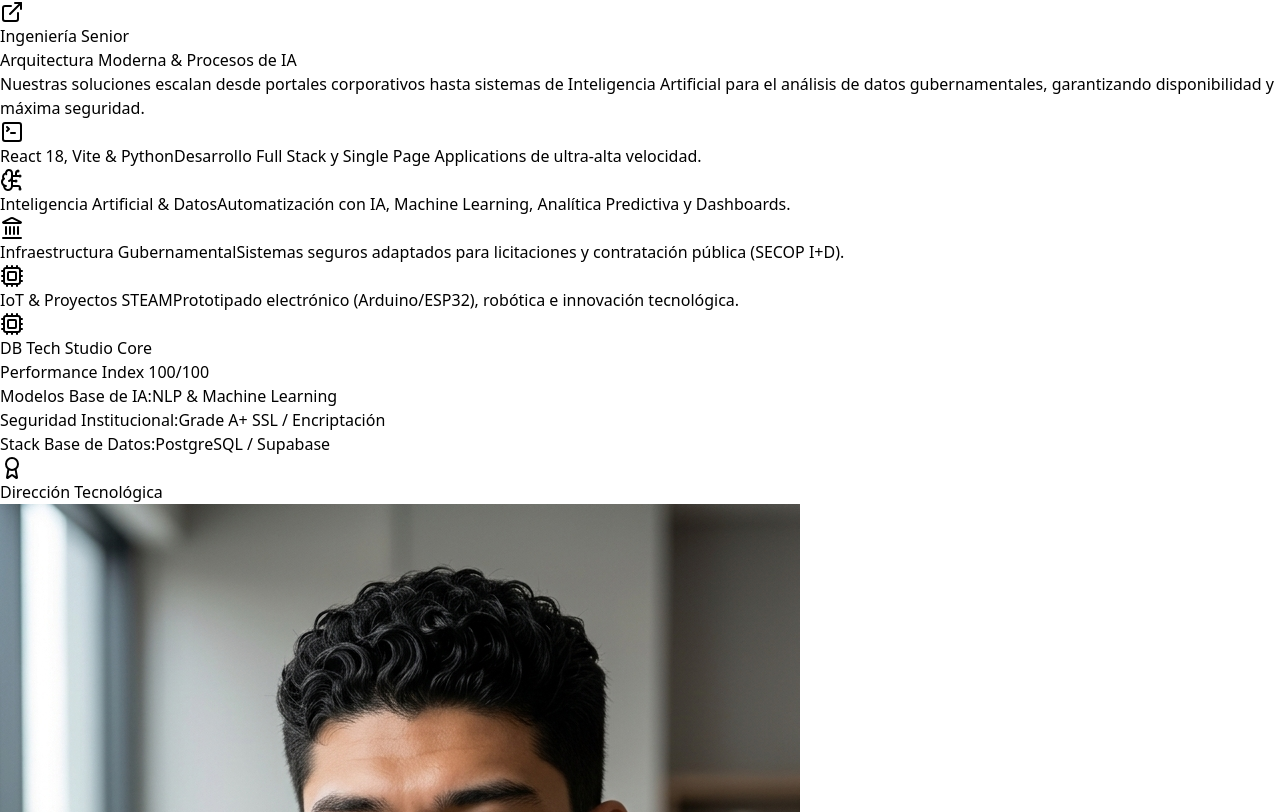
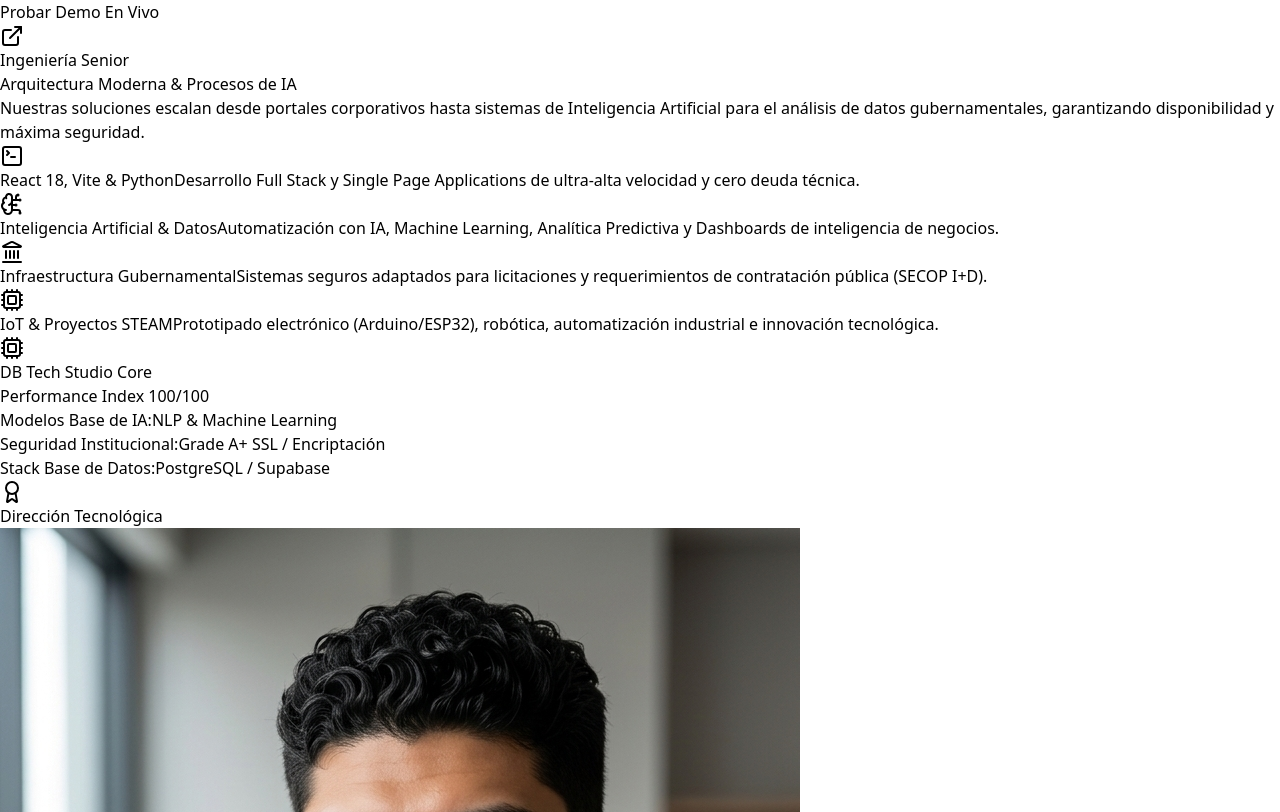
Before and after one commit to DayronBejarano/db-tech-studio, a React (Vite) app: page / in a window 1280 px wide. Shown: the part 2128-2940 px from the top of the page. Built offline with nearby package versions, Linux system fonts and the light colour scheme.

Commit message:
update 1.1

```diff
--- a/src/App.jsx
+++ b/src/App.jsx
@@ -63,10 +63,26 @@ const DEMOS_COMERCIALES = [
 ];
 
 const STACK_TECNOLOGICO = [
-  { icon: TerminalSquare, nombre: 'React 18, Vite & Python', desc: 'Desarrollo Full Stack y Single Page Applications de ultra-alta velocidad.' },
-  { icon: BrainCircuit, nombre: 'Inteligencia Artificial & Datos', desc: 'Automatización con IA, Machine Learning, Analítica Predictiva y Dashboards.' },
-  { icon: Landmark, nombre: 'Infraestructura Gubernamental', desc: 'Sistemas seguros adaptados para licitaciones y contratación pública (SECOP I+D).' },
-  { icon: Cpu, nombre: 'IoT & Proyectos STEAM', desc: 'Prototipado electrónico (Arduino/ESP32), robótica e innovación tecnológica.' }
+  {
+    icon: TerminalSquare,
+    nombre: 'React 18, Vite & Python',
+    desc: 'Desarrollo Full Stack y Single Page Applications de ultra-alta velocidad y cero deuda técnica.'
+  },
+  {
+    icon: BrainCircuit,
+    nombre: 'Inteligencia Artificial & Datos',
+    desc: 'Automatización con IA, Machine Learning, Analítica Predictiva y Dashboards de inteligencia de negocios.'
+  },
+  {
+    icon: Landmark,
+    nombre: 'Infraestructura Gubernamental',
+    desc: 'Sistemas seguros adaptados para licitaciones y requerimientos de contratación pública (SECOP I+D).'
+  },
+  {
+    icon: Cpu,
+    nombre: 'IoT & Proyectos STEAM',
+    desc: 'Prototipado electrónico (Arduino/ESP32), robótica, automatización industrial e innovación tecnológica.'
+  }
 ];
 
 export const App = () => {
@@ -79,7 +95,7 @@ export const App = () => {
     const entidad = formData.get('entidad');
     const categoria = formData.get('categoria');
 
-    const mensaje = `Hola Ing. Dayron. Soy ${nombre} de ${entidad}.%0A%0AEstoy interesado en la categoría: *${categoria}* [REF: HUB-PORTAFOLIO].%0A%0A¿Podemos agendar una asesoría técnica para revisar los requerimientos?`;
+    const mensaje = `Hola Ing. Dayron. Soy ${nombre} de ${entidad}.%0A%0AEstoy interesado en la categoría: *${categoria}* [REF: HUB-PORTAFOLIO].%0A%0A¿Podemos agendar una asesoría técnica para revisar los requerimientos de nuestra empresa?`;
     window.open(`https://wa.me/573104208919?text=${mensaje}`, '_blank');
   };
 
@@ -89,14 +105,24 @@ export const App = () => {
     <div className="min-h-screen bg-[#06080d] text-slate-100 font-sans relative overflow-hidden selection:bg-cyan-500 selection:text-black">
       <AmbientBackground />
 
+      {/* HEADER DE LA AGENCIA */}
       <header className="relative z-40 border-b border-white/10 bg-slate-950/70 backdrop-blur-xl px-6 py-4 sticky top-0">
         <div className="max-w-7xl mx-auto flex items-center justify-between">
           <div className="flex items-center gap-3">
-            <div className="w-10 h-10 rounded-xl overflow-hidden shadow-lg shadow-cyan-500/20 border border-white/10 bg-slate-900 flex items-center justify-center">
-              <img src="/logo.png" alt="DB Tech Studio Logo" className="w-full h-full object-cover" />
+            <div className="w-10 h-10 rounded-xl overflow-hidden shadow-lg shadow-cyan-500/20 border border-white/10 bg-slate-900 flex items-center justify-center shrink-0">
+              <img
+                src="/logo.png"
+                alt="DB Tech Studio Logo"
+                className="w-full h-full object-cover"
+                onError={(e) => {
+                  e.target.style.display = 'none';
+                  e.target.parentElement.innerText = 'DB';
+                  e.target.parentElement.className = "w-10 h-10 rounded-xl bg-gradient-to-r from-cyan-500 to-blue-600 flex items-center justify-center text-white font-black text-sm shrink-0";
+                }}
+              />
             </div>
             <div>
-              <span className="text-lg font-bold tracking-tight text-white block">DB Tech Studio</span>
+              <span className="text-lg font-bold tracking-tight text-white block leading-none">DB Tech Studio</span>
               <span className="text-[10px] text-cyan-400 font-mono tracking-widest uppercase">Arquitectura & IA</span>
             </div>
           </div>
@@ -106,6 +132,7 @@ export const App = () => {
             <a href="#stack" className="hover:text-cyan-400 transition-colors">{t('nav.stack', 'Capacidades')}</a>
             <a href="#director" className="hover:text-cyan-400 transition-colors">{t('nav.director', 'Dirección')}</a>
 
+            {/* SWITCHER DE IDIOMAS */}
             <div className="flex items-center gap-2 bg-slate-900/80 px-3 py-1.5 rounded-full border border-white/10">
               <Globe2 className="w-3.5 h-3.5 text-cyan-500" />
               <button onClick={() => changeLanguage('es')} className={`transition-colors font-bold ${i18n.language === 'es' ? 'text-cyan-400' : 'text-slate-500 hover:text-white'}`}>ES</button>
@@ -122,6 +149,7 @@ export const App = () => {
         </div>
       </header>
 
+      {/* HERO SECTION */}
       <section className="relative z-10 max-w-7xl mx-auto px-6 pt-24 pb-20 text-center">
         <ScrollReveal>
           <div className="inline-flex items-center gap-2 px-4 py-1.5 rounded-full bg-cyan-950/60 border border-cyan-500/30 text-cyan-300 text-xs font-mono mb-8 backdrop-blur-md">
@@ -136,7 +164,7 @@ export const App = () => {
             </span>
           </h1>
 
-          <p className="text-slate-400 text-base md:text-xl max-w-3xl mx-auto leading-relaxed mb-12">
+          <p className="text-slate-400 text-base md:text-xl max-w-3xl mx-auto leading-relaxed mb-12 font-light">
             {t('hero.desc', 'Desarrollo de ecosistemas digitales, automatizaciones inteligentes e infraestructura de software para corporaciones y sector público.')}
           </p>
 
@@ -148,11 +176,15 @@ export const App = () => {
         </ScrollReveal>
       </section>
 
+      {/* GRILLA DE DEMOS B2B */}
       <section id="demos" className="relative z-10 max-w-7xl mx-auto px-6 py-20">
         <ScrollReveal>
           <div className="text-center mb-16">
             <span className="text-xs font-mono text-cyan-400 uppercase tracking-widest block mb-2">Ecosistema de Prospección B2B</span>
             <h2 className="text-3xl md:text-5xl font-bold text-white tracking-tight">Plataformas Específicas por Sector</h2>
+            <p className="text-slate-400 text-sm mt-3 font-light max-w-xl mx-auto">
+              Cada prototipo está adaptado operacionalmente para atender requerimientos de clientes corporativos en industrias estratégicas.
+            </p>
           </div>
 
           <div className="grid md:grid-cols-2 lg:grid-cols-4 gap-6">
@@ -191,6 +223,7 @@ export const App = () => {
         </ScrollReveal>
       </section>
 
+      {/* SECCIÓN CAPACIDADES & STACK TECNOLÓGICO */}
       <section id="stack" className="relative z-10 max-w-7xl mx-auto px-6 py-20 border-t border-white/10">
         <ScrollReveal>
           <div className="grid md:grid-cols-2 gap-12 items-center">
@@ -199,7 +232,7 @@ export const App = () => {
               <h2 className="text-3xl md:text-4xl font-bold text-white tracking-tight mb-6">
                 Arquitectura Moderna & Procesos de IA
               </h2>
-              <p className="text-slate-400 text-sm leading-relaxed mb-8">
+              <p className="text-slate-400 text-sm leading-relaxed mb-8 font-light">
                 Nuestras soluciones escalan desde portales corporativos hasta sistemas de Inteligencia Artificial para el análisis de datos gubernamentales, garantizando disponibilidad y máxima seguridad.
               </p>
 
@@ -208,12 +241,12 @@ export const App = () => {
                   const Icon = st.icon;
                   return (
                     <div key={i} className="flex items-start gap-4 bg-slate-900/50 p-4 rounded-xl border border-white/10 backdrop-blur-md transition-colors hover:bg-slate-900/80">
-                      <div className="bg-slate-950 p-2 rounded-lg border border-white/5">
+                      <div className="bg-slate-950 p-2.5 rounded-lg border border-white/5 shrink-0">
                         <Icon className="w-5 h-5 text-cyan-400" />
                       </div>
                       <div>
                         <span className="text-sm font-bold text-white block mb-0.5">{st.nombre}</span>
-                        <span className="text-xs text-slate-400 leading-relaxed">{st.desc}</span>
+                        <span className="text-xs text-slate-400 leading-relaxed font-light">{st.desc}</span>
                       </div>
                     </div>
                   );
@@ -233,15 +266,15 @@ export const App = () => {
                 </div>
 
                 <div className="space-y-4 font-mono text-xs">
-                  <div className="bg-slate-950/80 p-3 rounded-lg border border-white/5 flex justify-between items-center">
+                  <div className="bg-slate-950/80 p-3.5 rounded-xl border border-white/5 flex justify-between items-center">
                     <span className="text-slate-400">Modelos Base de IA:</span>
                     <span className="text-blue-400 font-bold">NLP & Machine Learning</span>
                   </div>
-                  <div className="bg-slate-950/80 p-3 rounded-lg border border-white/5 flex justify-between items-center">
+                  <div className="bg-slate-950/80 p-3.5 rounded-lg border border-white/5 flex justify-between items-center">
                     <span className="text-slate-400">Seguridad Institucional:</span>
                     <span className="text-cyan-400 font-bold">Grade A+ SSL / Encriptación</span>
                   </div>
-                  <div className="bg-slate-950/80 p-3 rounded-lg border border-white/5 flex justify-between items-center">
+                  <div className="bg-slate-950/80 p-3.5 rounded-lg border border-white/5 flex justify-between items-center">
                     <span className="text-slate-400">Stack Base de Datos:</span>
                     <span className="text-slate-200 font-bold">PostgreSQL / Supabase</span>
                   </div>
@@ -252,6 +285,7 @@ export const App = () => {
         </ScrollReveal>
       </section>
 
+      {/* SECCIÓN DIRECCIÓN TÉCNICA & FORMULARIO CONVERSIÓN */}
       <section id="director" className="relative z-10 bg-slate-950/80 border-t border-white/10 py-24">
         <ScrollReveal>
           <div className="max-w-7xl mx-auto px-6 grid lg:grid-cols-2 gap-16 items-start">
@@ -283,8 +317,8 @@ export const App = () => {
                   <p className="text-cyan-400 font-mono text-xs uppercase tracking-wider mb-4">
                     Ing. Dayron Andrés Bejarano Pérez
                   </p>
-                  <p className="text-slate-300 text-sm leading-relaxed">
-                    Especialista en Desarrollo Full Stack, Analítica Predictiva de Datos y ecosistemas de Innovación.
+                  <p className="text-slate-300 text-sm leading-relaxed font-light">
+                    Especialista en Desarrollo Full Stack, Analítica Predictiva de Datos y ecosistemas de Innovación tecnológica.
                   </p>
                 </div>
               </div>
@@ -342,10 +376,11 @@ export const App = () => {
         </ScrollReveal>
       </section>
 
+      {/* FOOTER INSTITUCIONAL */}
       <footer className="relative z-10 border-t border-white/10 bg-slate-950 px-6 py-12">
         <div className="max-w-7xl mx-auto flex flex-col md:flex-row items-center justify-between gap-6">
           <div className="flex items-center gap-3">
-            <div className="w-8 h-8 rounded-lg overflow-hidden border border-white/10 bg-slate-900 flex items-center justify-center">
+            <div className="w-8 h-8 rounded-lg overflow-hidden border border-white/10 bg-slate-900 flex items-center justify-center shrink-0">
               <img src="/logo.png" alt="DB Tech Studio Logo" className="w-full h-full object-cover" />
             </div>
             <div>
```
